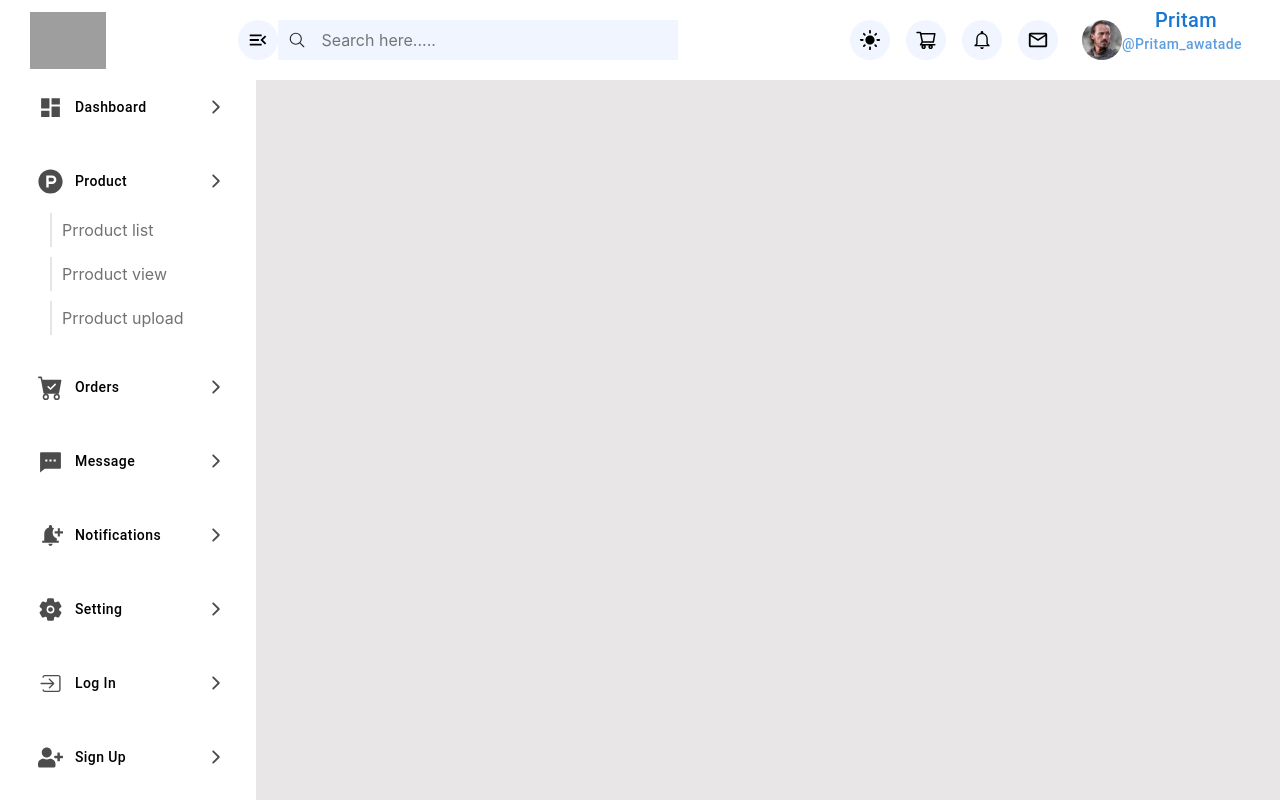
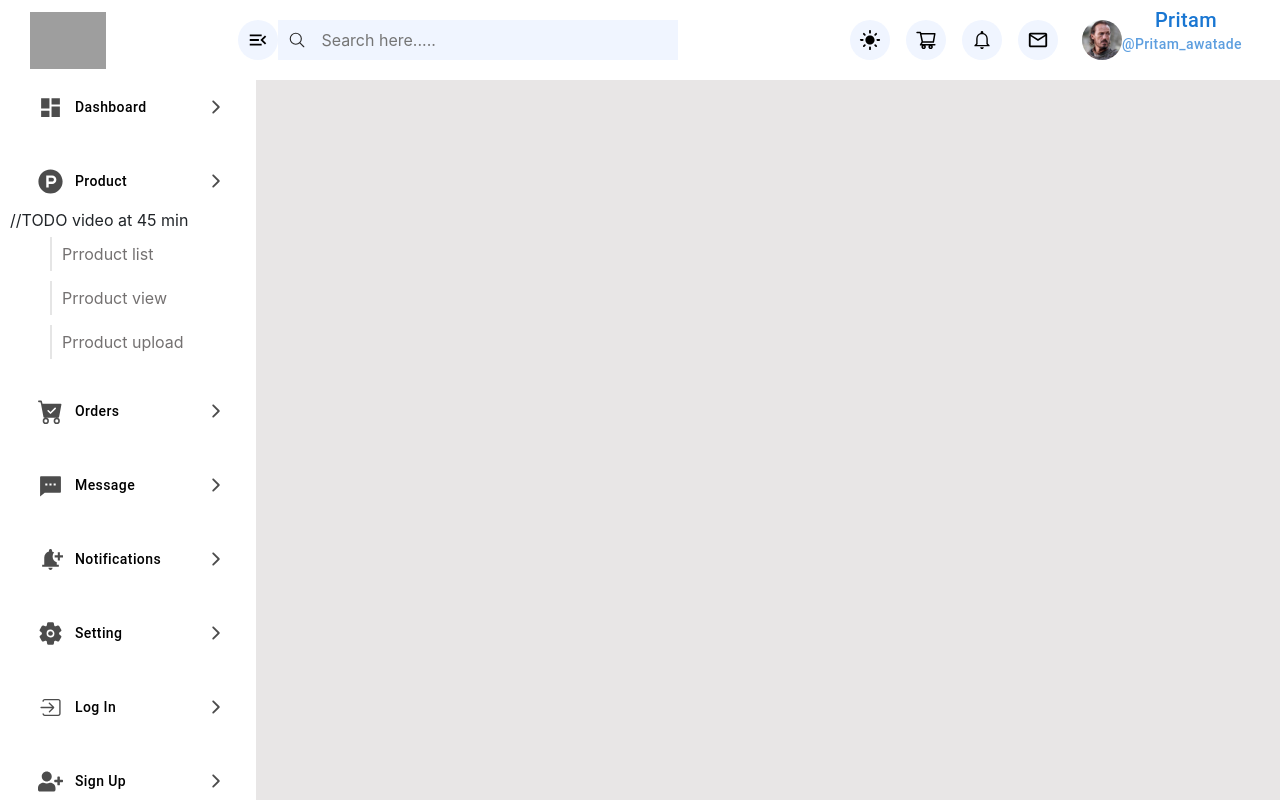
Before and after one commit to Pritamawatade/SELLFY_MERN, a React (Create React App) app in the folder admin/: page / in a window 1280 px wide. Built offline with nearby package versions, Linux system fonts and the light colour scheme; grey boxes are pictures that could not be loaded; a web font is replaced by a local one.

Commit message:
start from 45 min

```diff
--- a/admin/src/component/Sidebar/index.js
+++ b/admin/src/component/Sidebar/index.js
@@ -55,6 +55,7 @@ const Sidebar = () => {
             }`}
           >
 
+            //TODO video at 45 min
             <ul className="submenu">
               <li>
                 <Link to="/">Prroduct list</Link>
```
